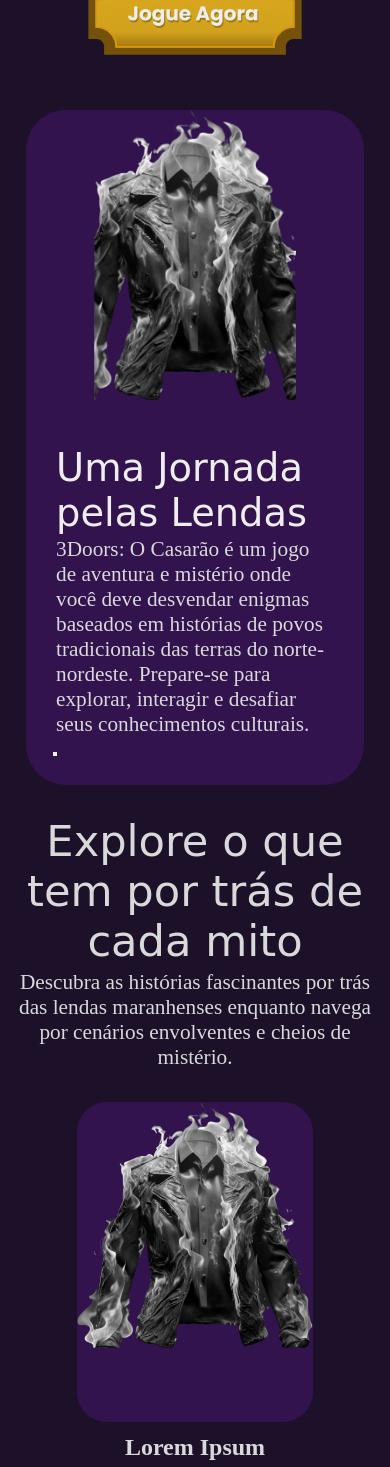
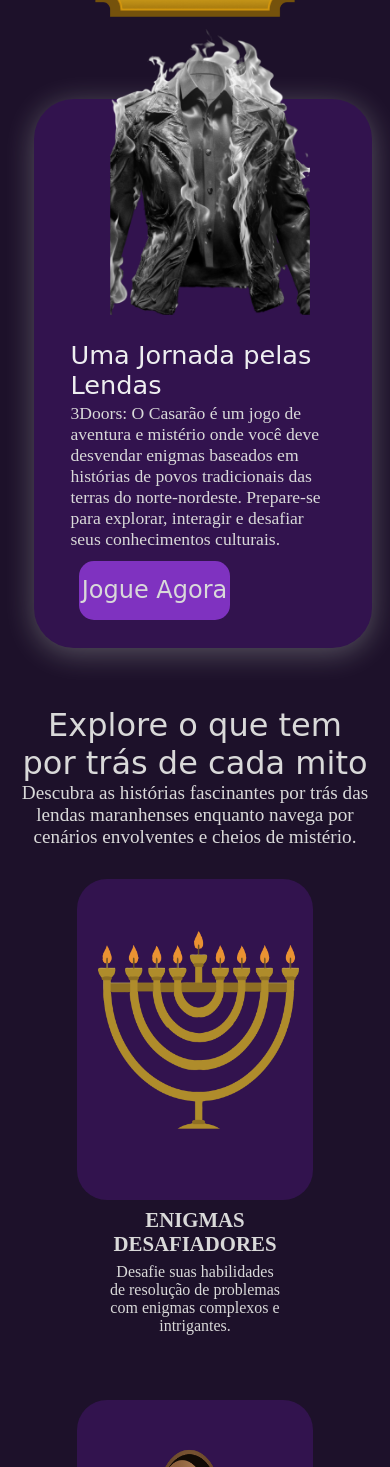
Before and after one commit to EdsonKL/Site-Jogo-3Doors, a website: page index.html in a window 390 px wide. Shown: the part 533-2000 px from the top of the page. Drawn offline with Linux system fonts and the light colour scheme; a web font is replaced by a local one.

Commit message:
falta pouco pra finalizar a pagina inicial

```diff
--- a/index.html
+++ b/index.html
@@ -94,12 +94,16 @@
       </div>
 
       <div class="contener-imagem-dourada">
+        <a href="#" aria-label="link do jogo">
         <img src="./assets/images/Button L.png" alt="Imagem de jogar agora" class="imagem-dourada" />
+        </a>
       </div>
     </section>
     <section class="apresentacao-conteudo-2">
       <div class="contener-grande">
+        <div class="contener-imagem">
         <img src="./assets/images/image 1.png" alt="imagem grande" class="imagem-grande" />
+        </div>
         <div class="contener-texto">
           <h2 class="apresentacao-titulo-2">Uma Jornada pelas Lendas</h2>
           <p class="apresentacao-paragrafo-2">
@@ -109,7 +113,9 @@
             terras do norte-nordeste. Prepare-se para explorar, interagir e
             desafiar seus conhecimentos culturais.
           </p>
-          <button class="cta-button" aria-label="Iniciar jogo"></button>
+          <div class="div-iniciar">
+            <a href="#" aria-label="Social media link 1" class="iniciar-jogo">Jogue Agora</a>
+          </div>
         </div>
       </div>
     </section>
@@ -123,33 +129,36 @@
       <div class="cards-horizotal">
         <article class="card">
           <div class="card-1">
-            <img src="./assets/images/image 1 (3).png" alt="Imagem da lenda" class="Imagem-lenda" />
+            <img src="./assets/images/image 1 (4).png" alt="Imagem da lenda" class="Imagem-lenda" />
           </div>
-          <h2 class="nome-dev">Lorem Ipsum</h2>
+          <div class="div-text-lenda">
+            <h2 class="nome-lenda">ENIGMAS DESAFIADORES</h2>
             <p class="info-lenda">
-            Deus Salve a Rainha: Descubra os segredos de Anna Jansen e sua
-            carruagem fantasmagórica.
+              Desafie suas habilidades de resolução de problemas com enigmas complexos e intrigantes.
             </p>
+          </div>
         </article>
         <article class="card">
           <div class="card-1">
-            <img src="./assets/images/image 1 (3).png" alt="Imagem da lenda" class="Imagem-lenda" />
+            <img src="./assets/images/porta.png" alt="Imagem da lenda" class="Imagem-lenda" />
           </div>
-          <h2 class="nome-dev">O palácio</h2>
+          <div class="div-text-lenda">
+            <h2 class="nome-lenda">CENÁRIOS IMERSIVOS</h2>
             <p class="info-lenda">
-            A Tragédia do Palácio: Explore o mistério de uma mulher que chorava
-            incessantemente pelo seu amado perdido.
+              Explore cenários envolventes e cheios de mistério que trazem à vida as lendas do Maranhão.
             </p>
+          </div>
         </article>
         <article class="card">
           <div class="card-1">
-            <img src="./assets/images/image 1 (3).png" alt="Imagem da lenda" class="Imagem-lenda" />
+            <img src="./assets/images/image 1 (5).png" alt="Imagem da lenda" class="Imagem-lenda" />
           </div>
-          <h2 class="nome-dev">Canais Malignos</h2>
+          <div class="div-text-lenda">
+            <h2 class="nome-lenda">HISTÓRIAS CULTURAIS</h2>
             <p class="info-lenda">
-            Os Segredos Submersos: Desvende os mistérios dos antigos canais
-            ludoviscenses
+              Mergulhe nas fascinantes histórias e lendas da cultura Maranhense.
             </p>
+          </div>
         </article>
       </div>
     </section>
--- a/src/home/styleSection.css
+++ b/src/home/styleSection.css
@@ -10,6 +10,7 @@
  --cor-tercearia: #32134e;
  --cor-quartenaria:#D9D9D9;
  --cor-quinta:#D9D9D9;
+ --cor-sete:#7f32c0;
 
 
 
@@ -24,7 +25,7 @@ body {
 }
 
 .apresentacao-conteudo-1 {
- margin: 13% 0%;
+ margin: 13% 3%;
 }
 
 .apresentacao-titulo {
@@ -46,15 +47,15 @@ body {
 
 
 .contener-imagem-dourada{
- margin: 2% 0%;
+ margin: 4% 0%;
 }
 
 
 .apresentacao-conteudo-2 {
     margin: 5% 0%;
- display: flex;
- flex-direction: column;
- width: 100%;
+    display: flex;
+    flex-direction: column;
+    width: 100%;
  }
 
 
@@ -66,14 +67,26 @@ body {
  display: flex;
  justify-content: space-between;
  align-self: center;
+ box-shadow: 0px 5px 30px rgba(227, 242, 226, 0.3);
 
- img{
-    width: 100%;
- }
+}
+
+.contener-imagem {
+    width: 50%;
+    overflow: visible;
+    position: relative;
+    margin: -50px auto;
+    img {
+        width: 400px;
+        position: absolute;
+        top: -20px;
+        left: -8px;
+    }
 }
 
 .contener-texto {
-    margin: 8%;
+    width: 50%;
+    margin: 5%;
     text-align: left;
 
 }
@@ -94,8 +107,28 @@ body {
     color: var(--cor-quinta);
 }
 
+.div-iniciar{
+    margin: 4%;
+    width: 18vh;
+    height: 7vh;
+    background-color: var(--cor-sete);
+    border-radius: 15px;
+    display: flex;
+    align-items: center;
+    justify-content: center;
+}
+.iniciar-jogo{
+    font-family: var(--fonte-primaria);
+    color: var(--cor-quartenaria);
+    font-size: 1.5rem;
+    text-decoration: none;
+}
+
 .apresentacao-conteudo-3 {
     margin: 8% 0%;
+    display: flex;
+    flex-direction:column ;
+    align-self: center;
 
 }
 .apresentacao-titulo-3 {
@@ -112,10 +145,11 @@ body {
     font-weight: 400;
     font-size: 1.33rem;
     color: var(--cor-quinta);
+
 }
 
 .cards-horizotal {
-    width: 100%;
+    width: 80%;
     margin: 8% 0%;
     display: flex;
     justify-content: space-between;
@@ -124,8 +158,8 @@ body {
 }
 
 .card {
+    width: 100%;
     display: flex;
-    flex-grow: 1;
     flex-direction: column;
     align-items: center;
 }
@@ -135,6 +169,10 @@ body {
     height: 48vh;
     background-color: var(--cor-tercearia);
     border-radius: 30px;
+    img {
+        width: 320px;
+        height: 350px;
+    }
 }
 
 .imagem-lenda {
@@ -144,7 +182,11 @@ body {
     align-self: stretch;
 }
 
-.nome-dev {
+.div-text-lenda {
+    margin: 0% 10%;
+}
+
+.nome-lenda {
     margin: 3%;
     color: var(--cor-quartenaria);
 }
@@ -160,12 +202,30 @@ body {
         width: 100%;
     }
     .contener-grande{
-        width: 100vh;
-        height: 50vh;
+        width: 80vh;
+        height: 45vh;
 
-        img{
-            width: 60%;
+
+
+    }
+    .contener-imagem {
+        width: 50%;
+        overflow: visible;
+        position: relative;
+        margin: -50px auto;
+        img {
+            width: 300px;
+            position: absolute;
+            top: -20px;
+            left: -8px;
         }
+    }
+
+    .apresentacao-titulo-2{
+        font-size: 1.6rem;
+    }
+    .apresentacao-paragrafo-2{
+        font-size: 1.1rem;
     }
     .cards-horizotal {
         display: grid;
@@ -179,21 +239,70 @@ body {
     .card-1 {
         width: 28vh;
         height: 38vh;
+
+        img {
+            width: 220px;
+            height: 250px;
+        }
     }
     .imagem-lenda {
         width: 50%;
     }
+    .nome-dev {
+        margin: 3%;
+        font-size: 1.5rem;
+
+    }
+
+    .info-lenda {
+        margin: 2% 20%;
+        font-size: 1.2rem;
+    }
 }
 
 @media (max-width: 700px){
+    .apresentacao-titulo {
+        font-size: 2.5rem;
+    }
+    .apresentacao-paragrafo{
+        font-size: 1.2rem;
+    }
+    .imagem-dourada{
+        width: 200px;
+    }
+    .apresentacao-conteudo-1{
+        margin:20% 5%;
+    }
+    .apresentacao-conteudo-2{
+        margin:15% 2% ;
+    }
+    .apresentacao-titulo-3{
+        margin: 0% 5%;
+        font-size: 2rem;
+    }
+    .apresentacao-paragrafo-3{
+        margin: 0% 5%;
+        font-size: 1.2rem;
+    }
+
     .contener-grande{
         width: 40vh;
-        height: 80vh;
+        height: 65vh;
         display: flex;
         flex-direction: column;
         align-items: center;
-        gap: 10px;
     }
+    .contener-imagem {
+        width: 50%;
+
+        img {
+            width: 200px;
+        }
+    }
+    .contener-texto{
+        width: 80%;
+    }
+
     .cards-horizotal {
         display: grid;
         grid-template-columns: repeat(1, 1fr);
@@ -203,5 +312,15 @@ body {
             width: 100%;
         }
     }
+    .nome-lenda {
+        margin: 3%;
+        font-size: 1.3rem;
+
+    }
+
+    .info-lenda {
+        margin: 2% 15%;
+        font-size: 1rem;
+    }
 
 }
```
Also changed, not shown: assets/images/image 1 (4).png (added), assets/images/image 1 (5).png (added), assets/images/porta.png (added). Lines whose indentation alone changed are shown as unchanged.
